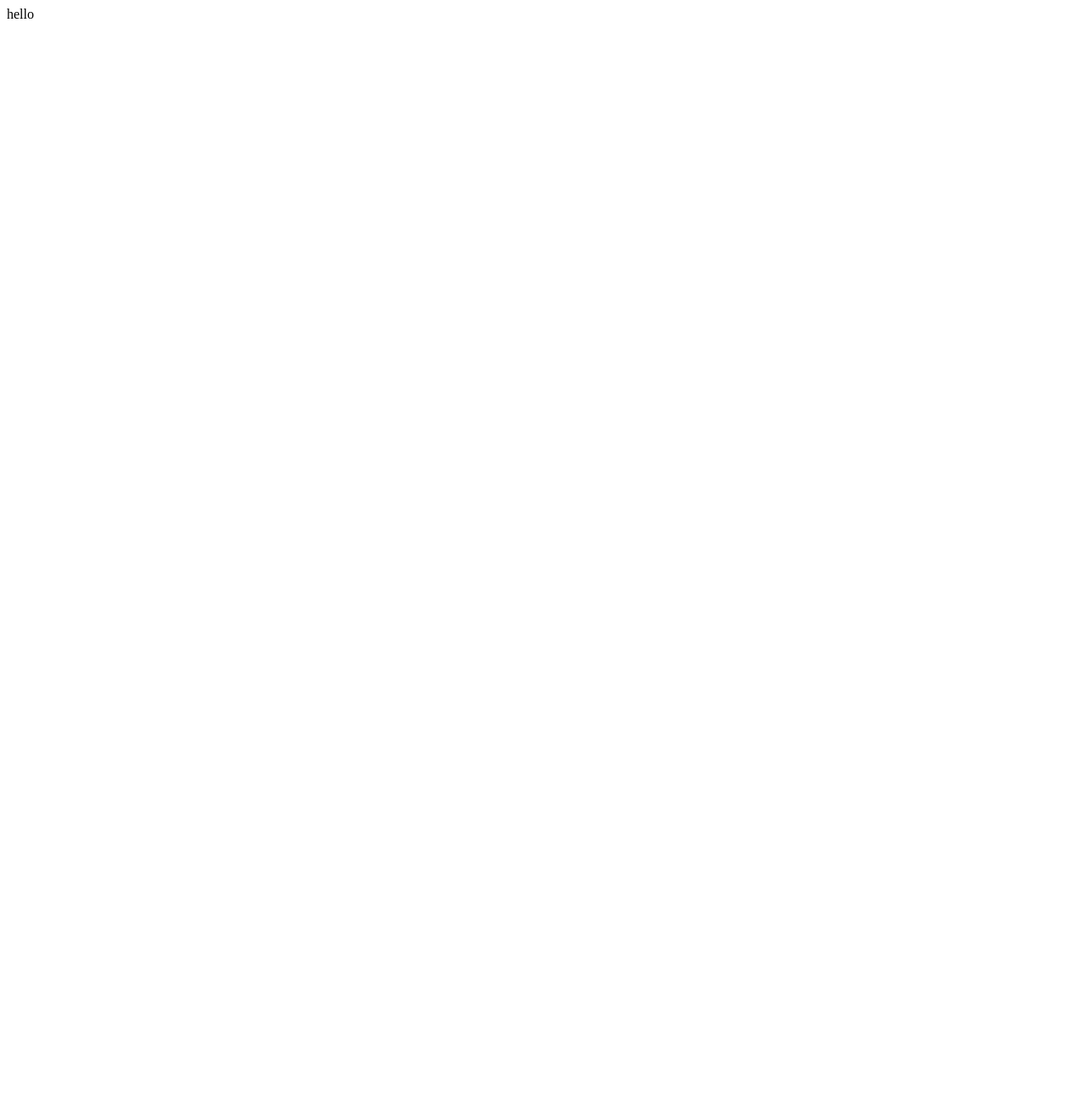
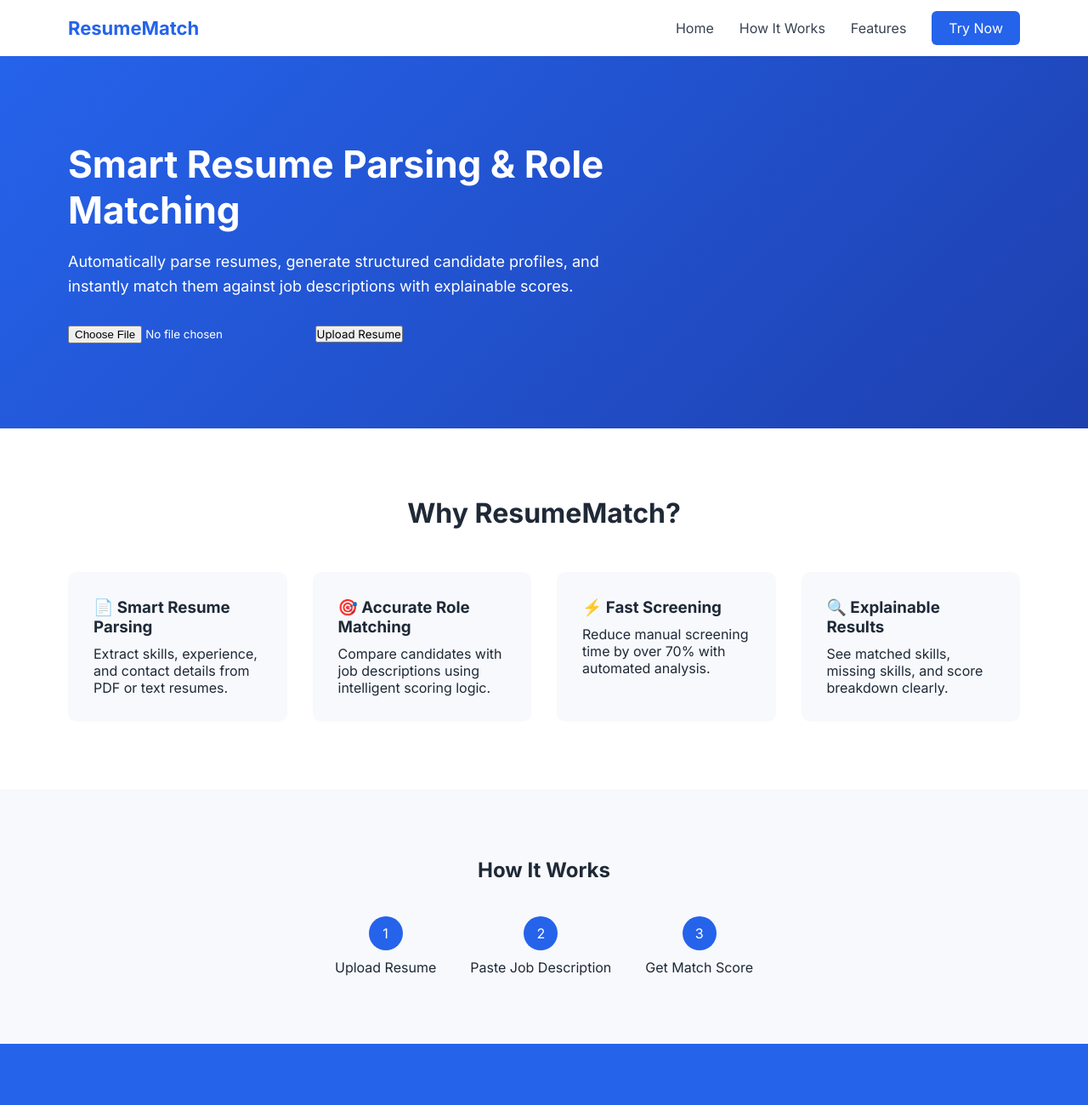
Before and after one commit to HarshitRinge89/Resume-Parser, a plain HTML site: page index.html in a window 1280 px wide. Shown: the top 1300 px of the page at 85% size. Before the commit the page ends 800 px from the top, so only its background shows below. Drawn offline with Linux system fonts and the light colour scheme.

Commit message:
Update index.html

```diff
--- a/index.html
+++ b/index.html
@@ -1,5 +1,332 @@
-<html>
-  <body>
-    hello
-  </body>
+<!DOCTYPE html>
+<html lang="en">
+<head>
+  <meta charset="UTF-8">
+  <title>Smart Resume Matcher</title>
+  <link rel="stylesheet" href="">
+  <link href="https://fonts.googleapis.com/css2?family=Inter:wght@300;400;600;700&display=swap" rel="stylesheet">
+</head>
+<body>
+
+  <!-- Navbar -->
+  <nav class="navbar">
+    <div class="logo">ResumeMatch</div>
+    <ul class="nav-links">
+      <li><a href="#">Home</a></li>
+      <li><a href="#">How It Works</a></li>
+      <li><a href="#">Features</a></li>
+      <li><a href="#" class="btn-primary">Try Now</a></li>
+    </ul>
+  </nav>
+
+  <!-- Hero Section -->
+  <section class="hero">
+    <div class="hero-content">
+      <h1>Smart Resume Parsing & Role Matching</h1>
+      <p>
+        Automatically parse resumes, generate structured candidate profiles,
+        and instantly match them against job descriptions with explainable scores.
+      </p>
+      <div class="hero-buttons">
+        <form action="" method="post" enctype="multipart/form-data">
+          <label for="file"></label>
+        <input id="file" name="file" type="file">
+        <button>Upload Resume</button>
+
+        </form>
+      </div>
+    </div>
+  </section>
+
+  <!-- Features -->
+  <section class="features">
+    <h2>Why ResumeMatch?</h2>
+    <div class="feature-grid">
+      <div class="feature-card">
+        <h3>📄 Smart Resume Parsing</h3>
+        <p>Extract skills, experience, and contact details from PDF or text resumes.</p>
+      </div>
+      <div class="feature-card">
+        <h3>🎯 Accurate Role Matching</h3>
+        <p>Compare candidates with job descriptions using intelligent scoring logic.</p>
+      </div>
+      <div class="feature-card">
+        <h3>⚡ Fast Screening</h3>
+        <p>Reduce manual screening time by over 70% with automated analysis.</p>
+      </div>
+      <div class="feature-card">
+        <h3>🔍 Explainable Results</h3>
+        <p>See matched skills, missing skills, and score breakdown clearly.</p>
+      </div>
+    </div>
+  </section>
+
+  <!-- How It Works -->
+  <section class="how-it-works">
+    <h2>How It Works</h2>
+    <div class="steps">
+      <div class="step">
+        <span>1</span>
+        <p>Upload Resume</p>
+      </div>
+      <div class="step">
+        <span>2</span>
+        <p>Paste Job Description</p>
+      </div>
+      <div class="step">
+        <span>3</span>
+        <p>Get Match Score</p>
+      </div>
+    </div>
+  </section>
+
+  <!-- CTA -->
+  <section class="cta">
+    <h2>Start Smarter Hiring Today</h2>
+    <p>Built for recruiters, HR teams, and hiring platforms.</p>
+    <a href="#" class="btn-primary">Get Started</a>
+  </section>
+
+  <!-- Footer -->
+  <footer>
+    <p>© 2025 ResumeMatch. Built for Hackathon.</p>
+  </footer>
+
+</body>
+<style>* {
+  margin: 0;
+  padding: 0;
+  box-sizing: border-box;
+  font-family: 'Inter', sans-serif;
+}
+
+body {
+  background-color: #f7f9fc;
+  color: #1f2937;
+}
+
+/* Navbar */
+.navbar {
+  display: flex;
+  justify-content: space-between;
+  align-items: center;
+  padding: 20px 80px;
+  background: #ffffff;
+  box-shadow: 0 2px 10px rgba(0,0,0,0.05);
+}
+
+.logo {
+  font-size: 22px;
+  font-weight: 700;
+  color: #2563eb;
+}
+
+.nav-links {
+  list-style: none;
+  display: flex;
+  gap: 30px;
+}
+
+.nav-links a {
+  text-decoration: none;
+  color: #374151;
+  font-weight: 500;
+}
+
+.btn-primary {
+  background: #2563eb;
+  color: #fff !important;
+  padding: 10px 20px;
+  border-radius: 6px;
+}
+
+.btn-secondary {
+  border: 2px solid #2563eb;
+  color: #2563eb;
+  padding: 10px 20px;
+  border-radius: 6px;
+  text-decoration: none;
+}
+
+/* Hero */
+.hero {
+  padding: 100px 80px;
+  background: linear-gradient(135deg, #2563eb, #1e40af);
+  color: #ffffff;
+}
+
+.hero-content {
+  max-width: 700px;
+}
+
+.hero h1 {
+  font-size: 44px;
+  margin-bottom: 20px;
+}
+
+.hero p {
+  font-size: 18px;
+  line-height: 1.6;
+  margin-bottom: 30px;
+}
+
+.hero-buttons {
+  display: flex;
+  gap: 20px;
+}
+
+/* Features */
+.features {
+  padding: 80px;
+  background: #ffffff;
+}
+
+.features h2 {
+  text-align: center;
+  margin-bottom: 50px;
+  font-size: 32px;
+}
+
+.feature-grid {
+  display: grid;
+  grid-template-columns: repeat(auto-fit, minmax(250px, 1fr));
+  gap: 30px;
+}
+
+.feature-card {
+  background: #f7f9fc;
+  padding: 30px;
+  border-radius: 10px;
+}
+
+.feature-card h3 {
+  margin-bottom: 10px;
+}
+
+/* How it works */
+.how-it-works {
+  padding: 80px;
+  text-align: center;
+}
+
+.steps {
+  display: flex;
+  justify-content: center;
+  gap: 40px;
+  margin-top: 40px;
+}
+
+.step span {
+  display: inline-block;
+  width: 40px;
+  height: 40px;
+  background: #2563eb;
+  color: #fff;
+  border-radius: 50%;
+  line-height: 40px;
+  margin-bottom: 10px;
+}
+
+/* CTA */
+.cta {
+  padding: 80px;
+  text-align: center;
+  background: #2563eb;
+  color: #ffffff;
+}
+
+.cta h2 {
+  margin-bottom: 10px;
+}
+
+/* Footer */
+footer {
+  padding: 20px;
+  text-align: center;
+  background: #111827;
+  color: #9ca3af;
+}
+
+/* Reuse previous styles + add below */
+
+.upload-section, .result-section {
+  padding: 80px 20px;
+  max-width: 700px;
+  margin: auto;
+}
+
+.upload-form {
+  background: #ffffff;
+  padding: 30px;
+  border-radius: 10px;
+}
+
+.upload-form label {
+  display: block;
+  margin-top: 15px;
+  font-weight: 600;
+}
+
+.upload-form input, textarea {
+  width: 100%;
+  padding: 12px;
+  margin-top: 5px;
+  border-radius: 6px;
+  border: 1px solid #d1d5db;
+}
+
+.score-card {
+  text-align: center;
+  margin: 30px 0;
+}
+
+.score {
+  font-size: 48px;
+  font-weight: 700;
+  color: #2563eb;
+}
+
+.result-grid {
+  display: grid;
+  grid-template-columns: 1fr 1fr;
+  gap: 20px;
+}
+
+.result-box {
+  background: #ffffff;
+  padding: 20px;
+  border-radius: 10px;
+}
+
+.tag {
+  display: inline-block;
+  padding: 6px 12px;
+  border-radius: 20px;
+  margin: 5px 5px 0 0;
+  font-size: 14px;
+}
+
+.success {
+  background: #dcfce7;
+  color: #166534;
+}
+
+.danger {
+  background: #fee2e2;
+  color: #991b1b;
+}
+
+.breakdown {
+  margin-top: 30px;
+  background: #f9fafb;
+  padding: 20px;
+  border-radius: 10px;
+}
+
+/* Responsive */
+@media (max-width: 768px) {
+  .result-grid {
+    grid-template-columns: 1fr;
+  }
+}</style>
 </html>
```
